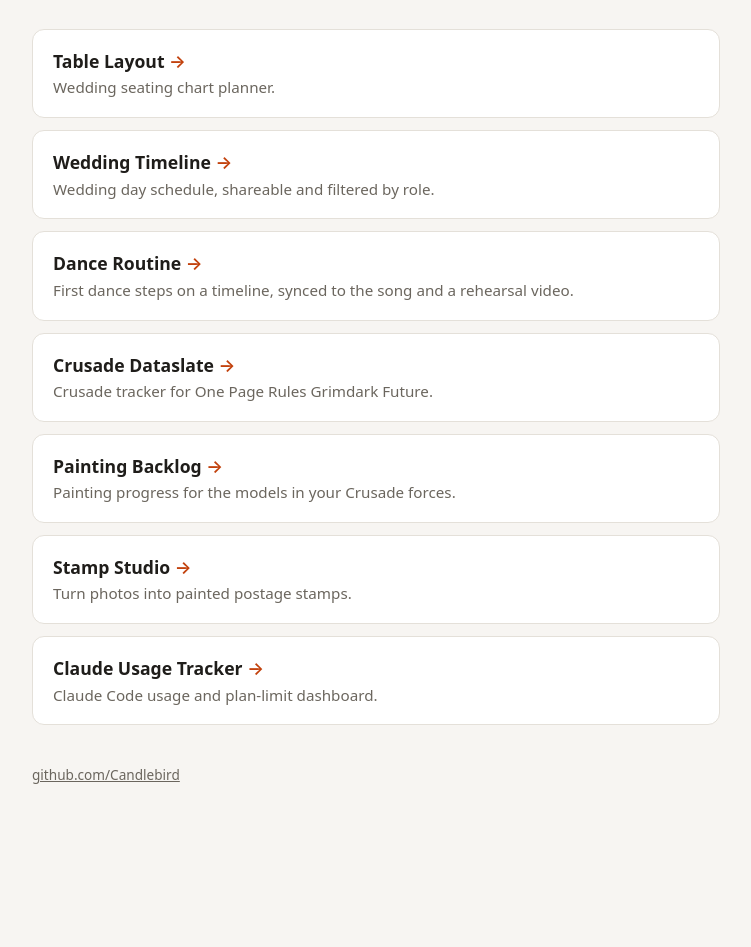
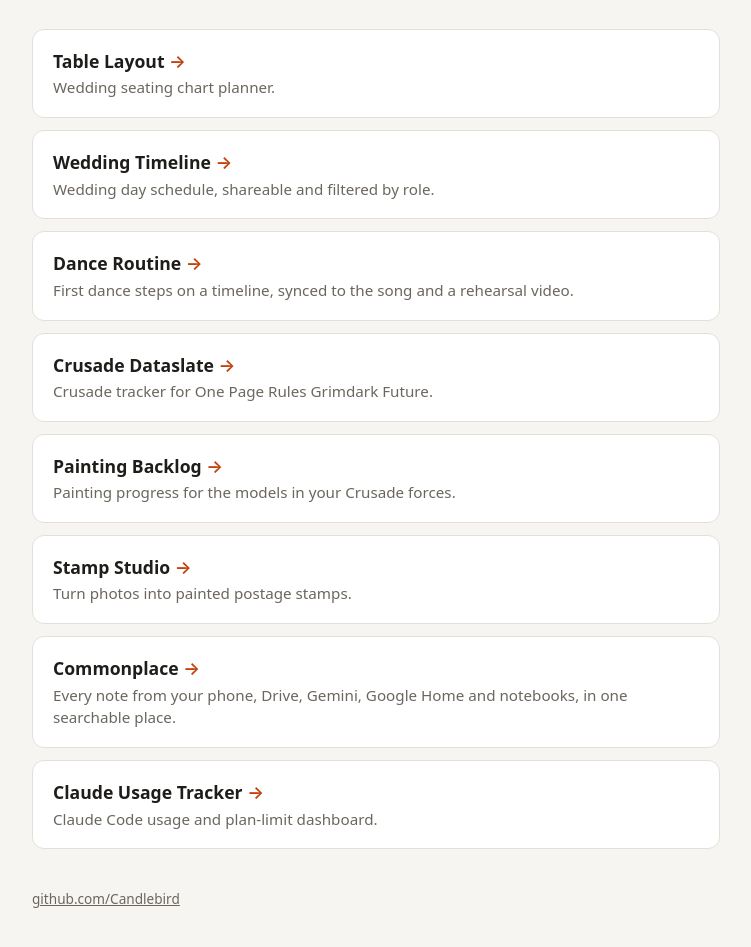
Before and after one commit to Candlebird/candlebird.github.io, a plain HTML site: page index.html in a window 1280 px wide. Shown: the part 135-1082 px from the top of the page, without its empty margins (264-1015 px from the left). Before the commit the page ends 977 px from the top, so only its background shows below. Drawn offline with Linux system fonts and the light colour scheme.

Commit message:
Add Commonplace to the project list
Co-Authored-By: Claude Opus 5.5 <noreply@anthropic.com>
Claude-Session: https://claude.ai/code/session_01ANFKByD2PkxLu1hZbow1pY

```diff
--- a/index.html
+++ b/index.html
@@ -97,6 +97,12 @@
         </a>
       </li>
       <li>
+        <a class="card" href="https://candlebird.github.io/commonplace/">
+          <div class="name">Commonplace</div>
+          <div class="desc">Every note from your phone, Drive, Gemini, Google Home and notebooks, in one searchable place.</div>
+        </a>
+      </li>
+      <li>
         <a class="card" href="https://candlebird.github.io/claude-usage-tracker/">
           <div class="name">Claude Usage Tracker</div>
           <div class="desc">Claude Code usage and plan-limit dashboard.</div>
```
